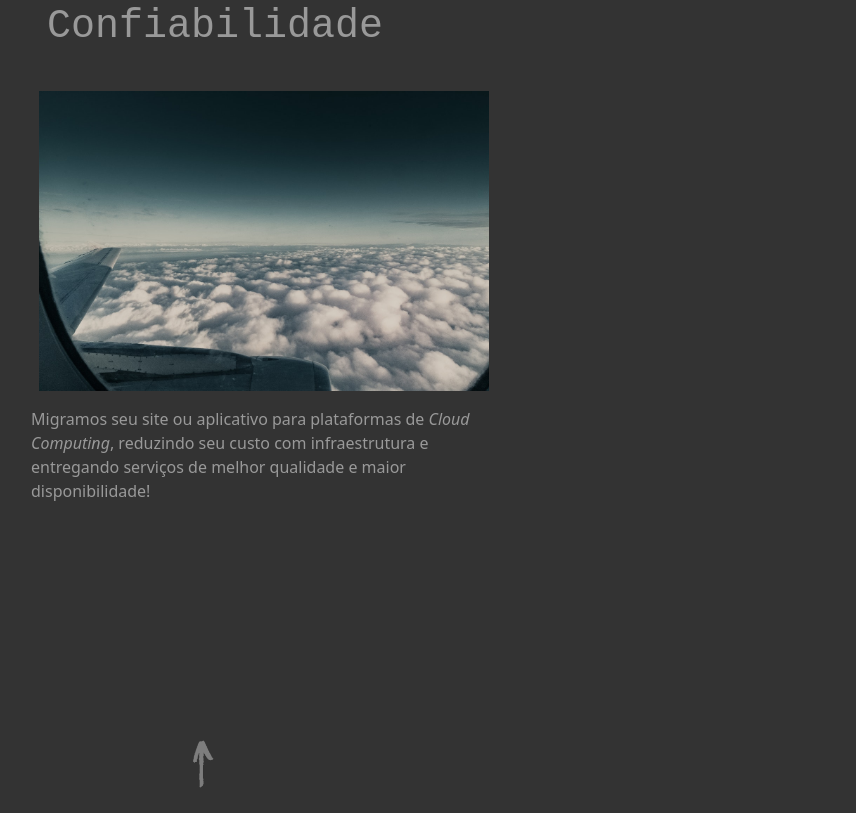
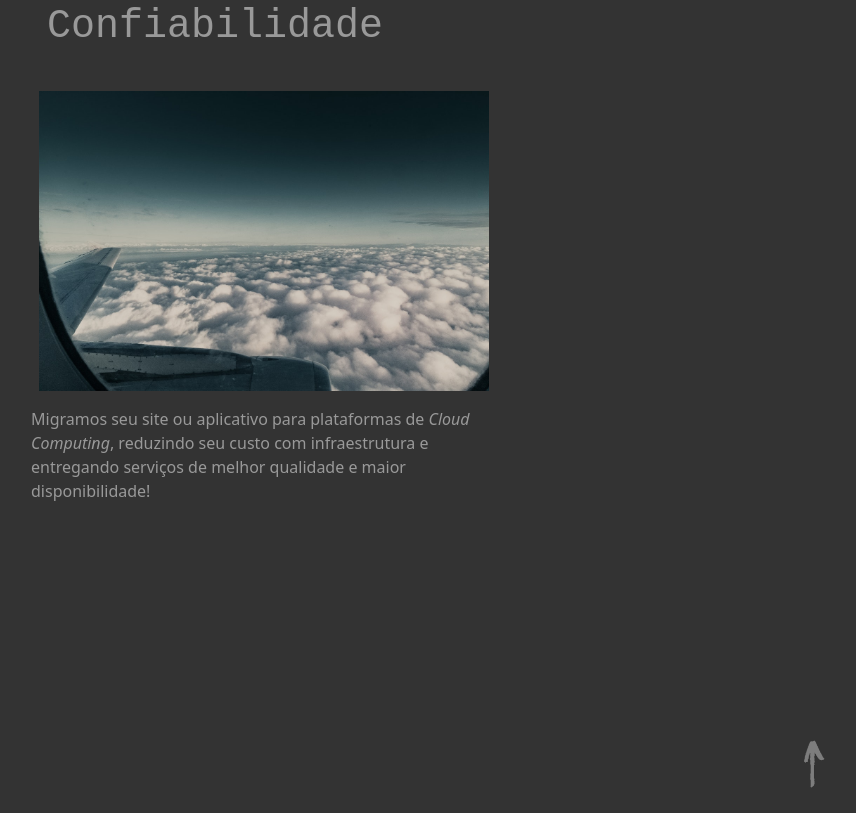
Before and after one commit to tomasfn87/DIO-curso-bootstrap, a plain HTML site: page index.html in a window 1280 px wide. Shown: the part 2616-3429 px from the top of the page, without its empty margins (371-1227 px from the left). Drawn offline with Linux system fonts and the light colour scheme.

Commit message:
Alterado body: adicionado width e overflow-x; alterada #nav-inicio: removida margin, adicionada margin-bottom e float.

```diff
--- a/css/style.css
+++ b/css/style.css
@@ -1,6 +1,8 @@
 body {
     background-color: #333;
     color: #999;
+    width: 100vw;
+    overflow-x: hidden;
 }
 
 .padrao {
@@ -29,5 +31,6 @@ body {
 }
 
 #nav-inicio {
-    margin: 0 0 1em 30em;
+    margin-bottom: 3vh;
+    float: right;
 }
```
